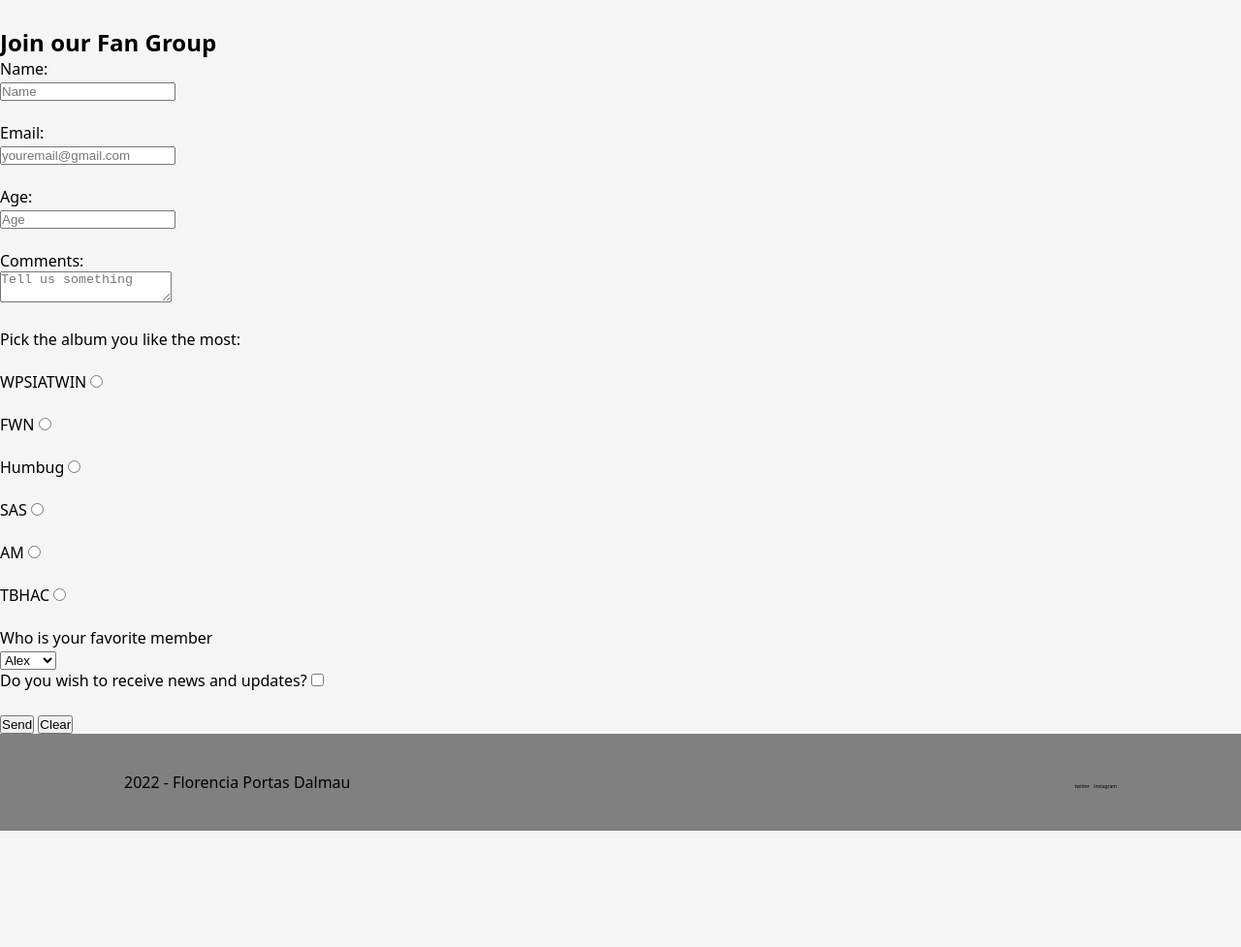
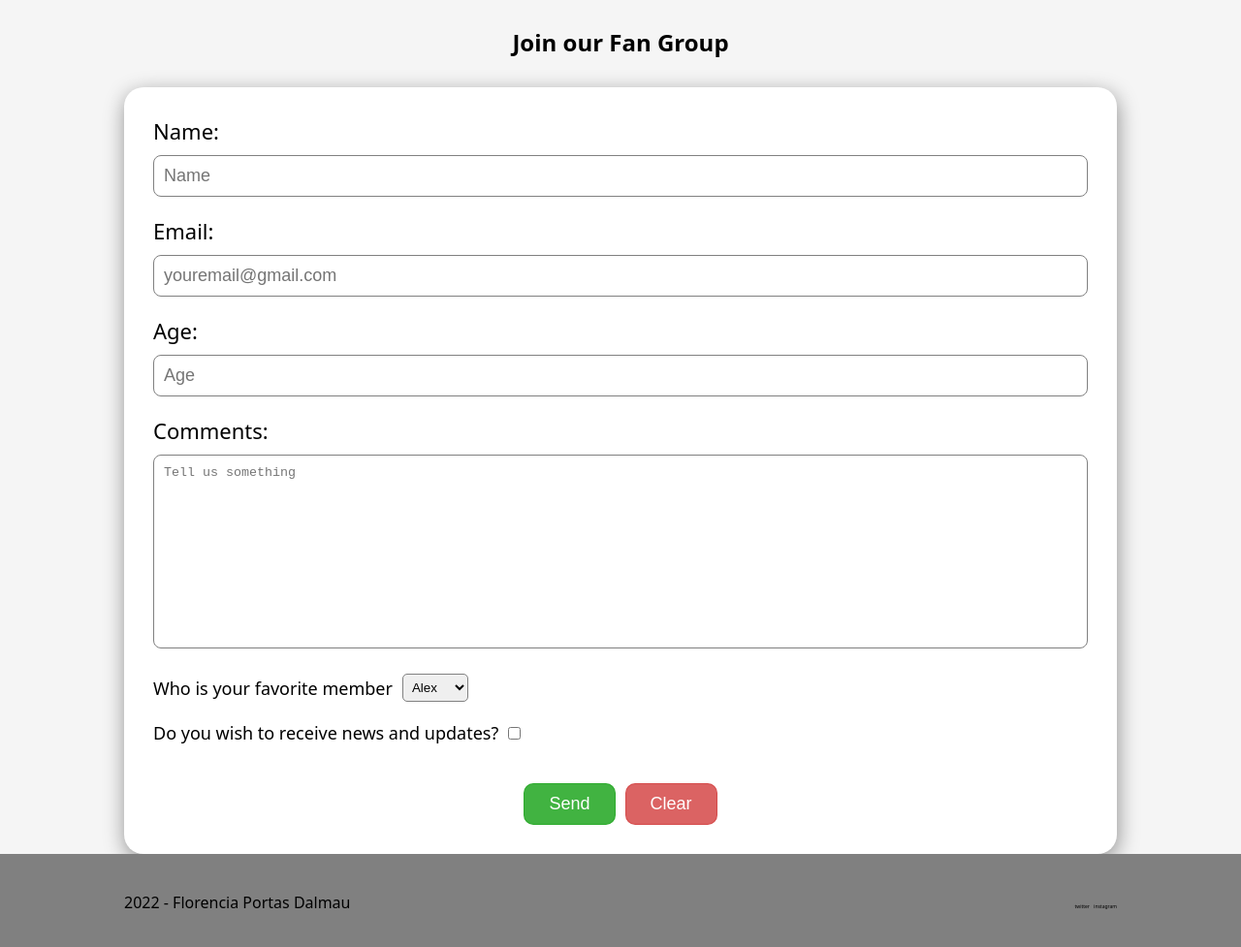
Before and after one commit to floweredx/arcticMonkeyspd, a website: page secciones/fancontact.html in a window 1280 px wide. Shown: the part 121-1098 px from the top of the page at 97% size. Before the commit the page ends 978 px from the top, so only its background shows below. Drawn offline with Linux system fonts and the light colour scheme.

Commit message:
add styles for contact form desktop version

```diff
--- a/scss/style.scss
+++ b/scss/style.scss
@@ -191,3 +191,114 @@ header {
     gap: 10px;
   }
 }
+
+/*  CONTACT FORM  */
+.fan-contact {
+  text-align: center;
+}
+
+.form-contact {
+  width: 80%;
+  margin-inline: auto;
+  background-color: #fff;
+  border-radius: 20px;
+  box-shadow: 1px 6px 21px 0px rgba(0,0,0,0.42);
+  margin-top: 30px;
+  padding: 30px;
+
+  label {
+    font-size: 22px;
+    color: black;
+  }
+  .written-inputs {
+    width: 100%;
+    padding: 10px;
+    font-size: 18px;
+    border: 1px solid grey;
+    border-radius: 8px;
+    margin-top: 10px;
+    margin-bottom: 20px;
+
+    &:focus {
+      outline: 1px solid black;
+    }
+  }
+
+  textarea {
+    border: 1px solid grey;
+    border-radius: 8px;
+    resize: none;
+    padding: 10px;
+    width: 100%;
+    margin-top: 10px;
+    height: 200px;
+    margin-bottom: 20px;
+
+    &:focus {
+      outline: 1px solid black;
+    }
+  }
+
+  .favorite {
+    display: flex;
+    align-items: center;
+    gap: 10px;
+    font-size: 18px;
+    margin-bottom: 20px;
+
+    select {
+      padding: 5px;
+      border: 1px solid grey;
+      border-radius: 5px;
+      &:focus {
+        outline: 1px solid black;
+      }
+    }
+  }
+
+  .recieve-updates {
+    display: flex;
+    align-items: center;
+    gap: 10px;
+    font-size: 18px;
+    margin-bottom: 40px;
+  }
+
+  .submits {
+    width: 100%;
+    display: flex;
+    align-items: center;
+    justify-content: center;
+    gap: 10px;
+
+    input[type="submit"] {
+      font-size: 18px;
+      padding: 10px 25px;
+      border: 1px solid rgba(43, 170, 43, 0.893);
+      border-radius: 10px;
+      background-color: rgba(43, 170, 43, 0.893);
+      color: white;
+      cursor: pointer;
+      transition: all .3s ease-in-out;
+
+      &:hover {
+        background-color: rgba(65, 173, 65, 0.893);
+      }
+    }
+
+    input[type="reset"] {
+      font-size: 18px;
+      padding: 10px 25px;
+      border: 1px solid rgba(213, 71, 71, 0.848);
+      border-radius: 10px;
+      background-color: rgba(213, 71, 71, 0.848);
+      color: white;
+      cursor: pointer;
+      transition: all .3s ease-in-out;
+
+      &:hover {
+        background-color: rgba(231, 79, 79, 0.848);
+      }
+    }
+  }
+}
--- a/secciones/fancontact.html
+++ b/secciones/fancontact.html
@@ -31,52 +31,24 @@
     </section>
 
     <section>
-      <article class="form-contact">
-        <form action="#" class="form1">
+      <form action="#" class="form-contact">
         <label for="Name">Name:<br>
-            <input type="text" placeholder="Name"><br>
+          <input type="text" placeholder="Name" class="written-inputs"><br>
         </label>
-          <br>
+
         <label for="email">Email:<br>
-            <input type="email" placeholder="youremail@gmail.com" name="email"><br>
+          <input type="email" placeholder="youremail@gmail.com" name="email" class="written-inputs"><br>
         </label>
-          <br>
+
         <label for="age">Age: <br>
-            <input type="number" placeholder="Age"><br> </label>
-          <br>
+          <input type="number" placeholder="Age" class="written-inputs"><br>
+        </label>
+
         <label for="Observaciones"> Comments:<br>
           <textarea placeholder="Tell us something"></textarea>
         </label>
-          <br>
-          <br>
-          <div>
-            <p class="title-form">Pick the album you like the most:</p>
-            <br>
-            <div>WPSIATWIN
-              <input type="radio" name="album" value="WPSIATWIN">
-            </div>
-            <br>
-            <div>FWN
-              <input type="radio" name="album" value="FWM">
-            </div>
-            <br>
-            <div>Humbug
-              <input type="radio" name="album" value="humbug">
-            </div>
-            <br>
-            <div>SAS
-              <input type="radio" name="album" value="SAS">
-            </div>
-            <br>
-            <div>AM
-              <input type="radio" name="album" value="AM">
-            </div>
-            <br>
-            <div>TBHAC
-              <input type="radio" name="album" value="TBHAC">
-            </div>
-          </div>
-          <br>
+
+        <div class="favorite">
           <p class="title-form">Who is your favorite member</p>
           <select name="member" id="member">
             <option value="Alex">Alex</option>
@@ -84,15 +56,18 @@
             <option value="Jamie">Jamie</option>
             <option value="Nick">Nick</option>
           </select>
-          <br>
-          <p class="title-form">Do you wish to receive news and updates?
+        </div>
+
+        <div class="recieve-updates">
+          <p class="title-form">Do you wish to receive news and updates?</p>
           <input type="checkbox" name="acepta" value="1">
-          </p>
-          <br>
+        </div>
+
+        <div class="submits">
           <input type="submit" value="Send">
           <input type="reset" value="Clear">
+        </div>
       </form>
-      </article>
     </section>
   </main>
 
```
Also changed, not shown: css/style.css. Lines whose indentation alone changed are shown as unchanged.
